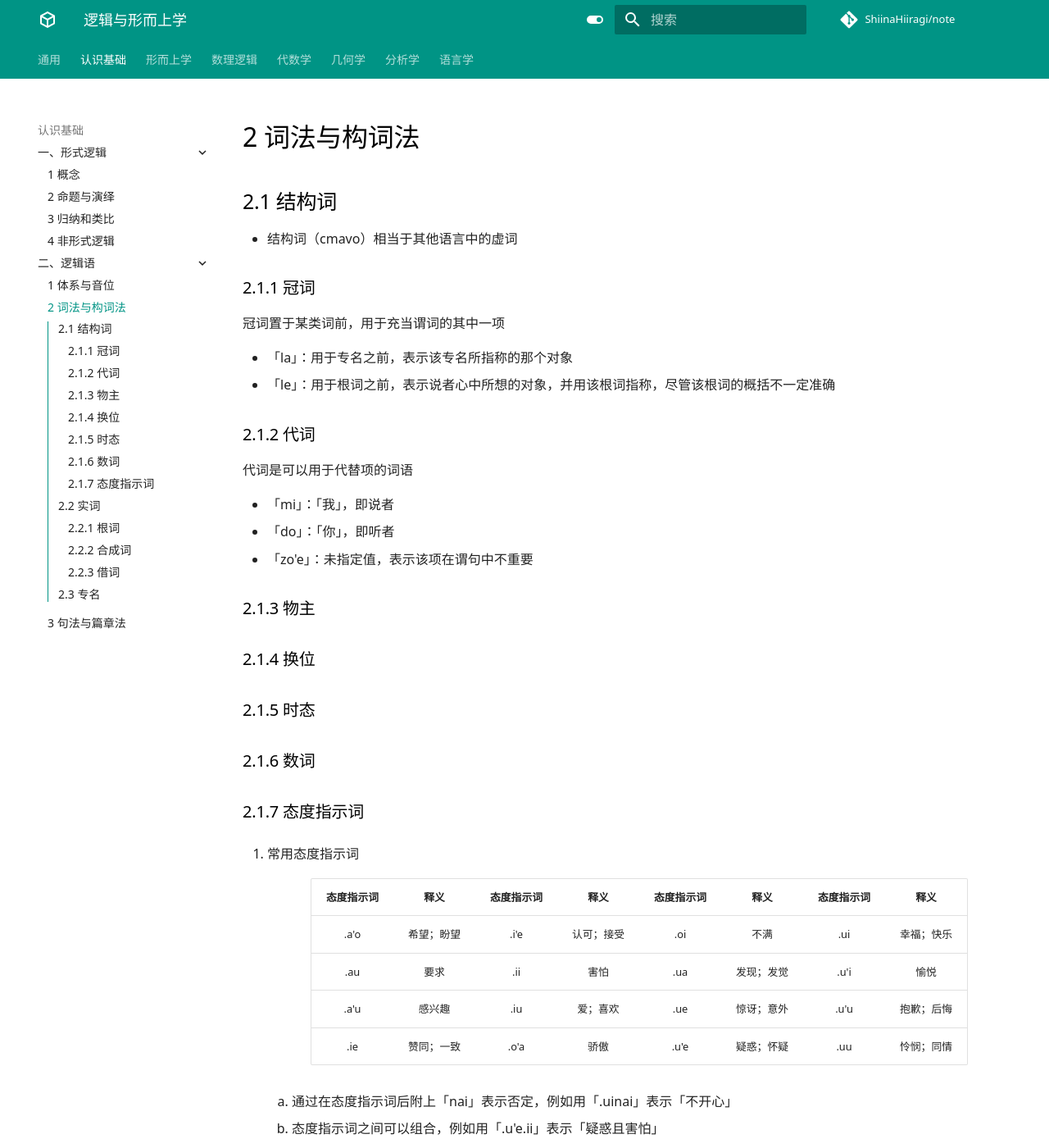
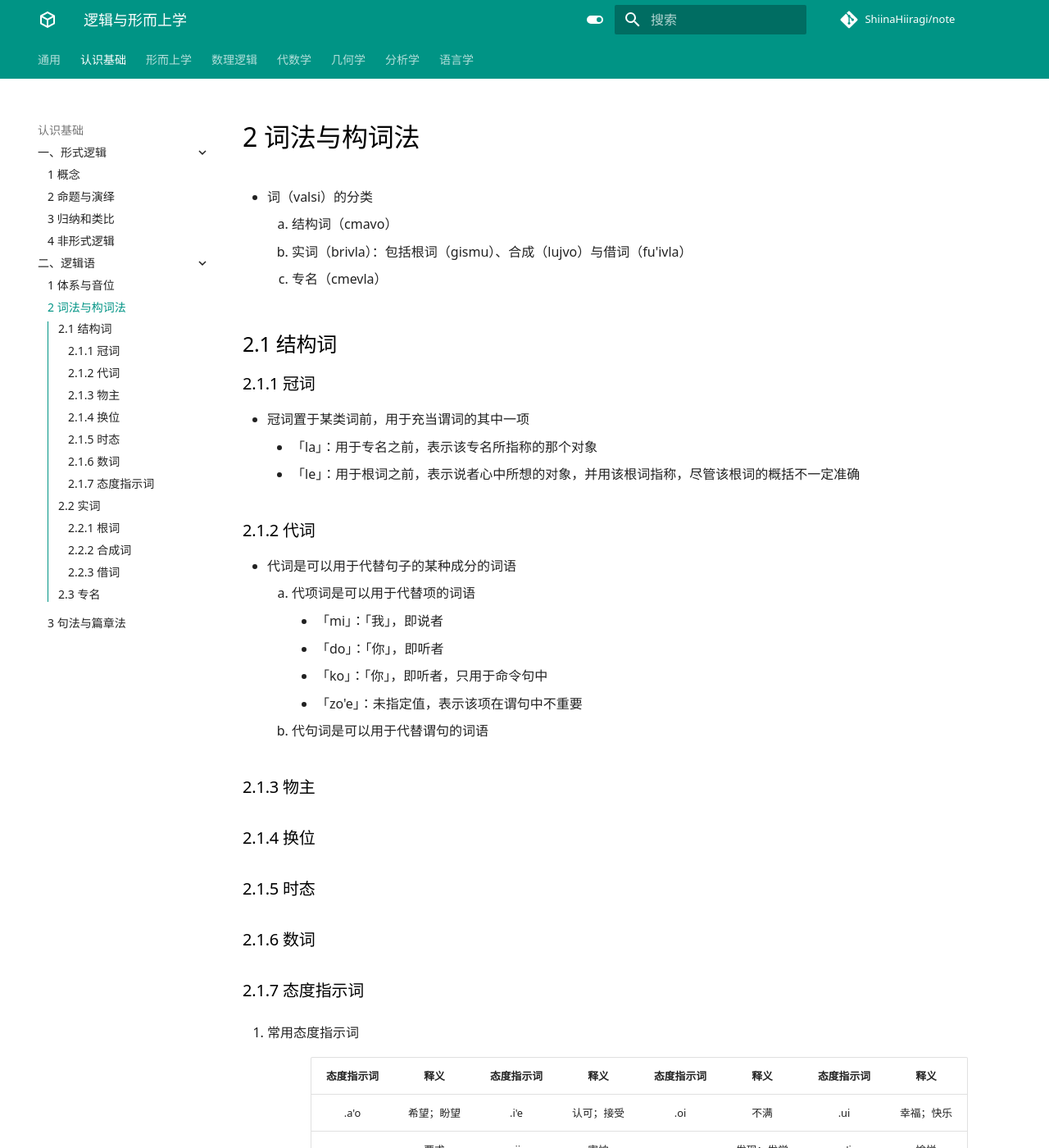
Before and after one commit to ShiinaHiiragi/note, an MkDocs documentation site: the page built from docs/cogn/jbo/lex.md, in a window 1280 px wide and 1400 px high. Shown: the whole window at 82% size. Built offline with MkDocs 1.6.1 and Material for MkDocs 9.7.7, drawn with Linux system fonts in a browser that asks for light colours; comment, search, counter and statistics services are not loaded; some of the changed text lies outside the part shown.

Commit message:
stage change

```diff
--- a/docs/cogn/jbo/lex.md
+++ b/docs/cogn/jbo/lex.md
@@ -1,20 +1,25 @@
 # 2 词法与构词法
 
+- 词（valsi）的分类
+    1. 结构词（cmavo）
+    2. 实词（brivla）：包括根词（gismu）、合成（lujvo）与借词（fu'ivla）
+    3. 专名（cmevla）
+
 ## 2.1 结构词
-- 结构词（cmavo）相当于其他语言中的虚词
 
 ### 2.1.1 冠词
-冠词置于某类词前，用于充当谓词的其中一项
-
-- 「la」：用于专名之前，表示该专名所指称的那个对象
-- 「le」：用于根词之前，表示说者心中所想的对象，并用该根词指称，尽管该根词的概括不一定准确
+- 冠词置于某类词前，用于充当谓词的其中一项
+    - 「la」：用于专名之前，表示该专名所指称的那个对象
+    - 「le」：用于根词之前，表示说者心中所想的对象，并用该根词指称，尽管该根词的概括不一定准确
 
 ### 2.1.2 代词
-代词是可以用于代替项的词语
-
-- 「mi」：「我」，即说者
-- 「do」：「你」，即听者
-- 「zo'e」：未指定值，表示该项在谓句中不重要
+- 代词是可以用于代替句子的某种成分的词语
+    1. 代项词是可以用于代替项的词语
+        - 「mi」：「我」，即说者
+        - 「do」：「你」，即听者
+        - 「ko」：「你」，即听者，只用于命令句中
+        - 「zo'e」：未指定值，表示该项在谓句中不重要
+    2. 代句词是可以用于代替谓句的词语
 
 ### 2.1.3 物主
 
@@ -34,7 +39,7 @@
     |    .a'o    | 希望；盼望 |    .i'e    | 认可；接受 |    .oi     |    不满    |    .ui     | 幸福；快乐 |
     |    .au     |    要求    |    .ii     |    害怕    |    .ua     | 发现；发觉 |    .u'i    |    愉悦    |
     |    .a'u    |   感兴趣   |    .iu     |  爱；喜欢  |    .ue     | 惊讶；意外 |    .u'u    | 抱歉；后悔 |
-    |    .ie     | 赞同；一致 |    .o'a    |    骄傲    |    .u'e    | 疑惑；怀疑 |    .uu     | 怜悯；同情 |
+    |    .ie     | 赞同；一致 |    .e'o    |    请求    |    .u'e    | 疑惑；怀疑 |    .uu     | 怜悯；同情 |
 
     </div>
 
```
Also changed, not shown: other parts of docs/cogn/jbo/lex.md (+20 -24 lines), docs/cogn/jbo/syntax.md (+15 -0 lines).
